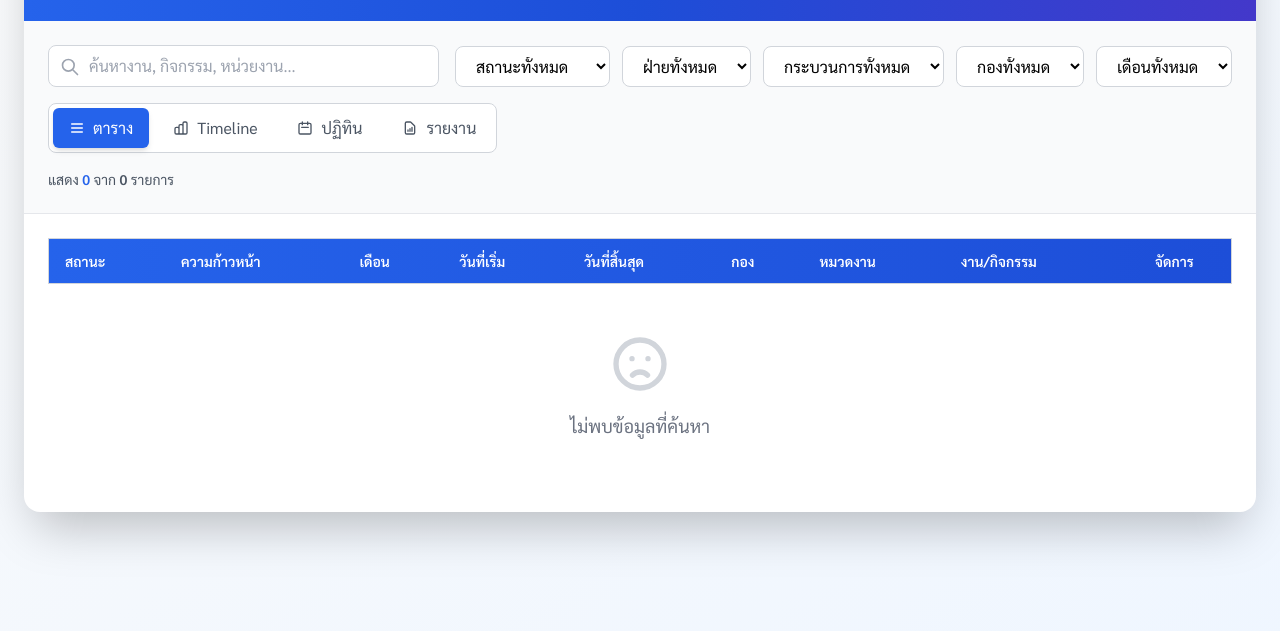
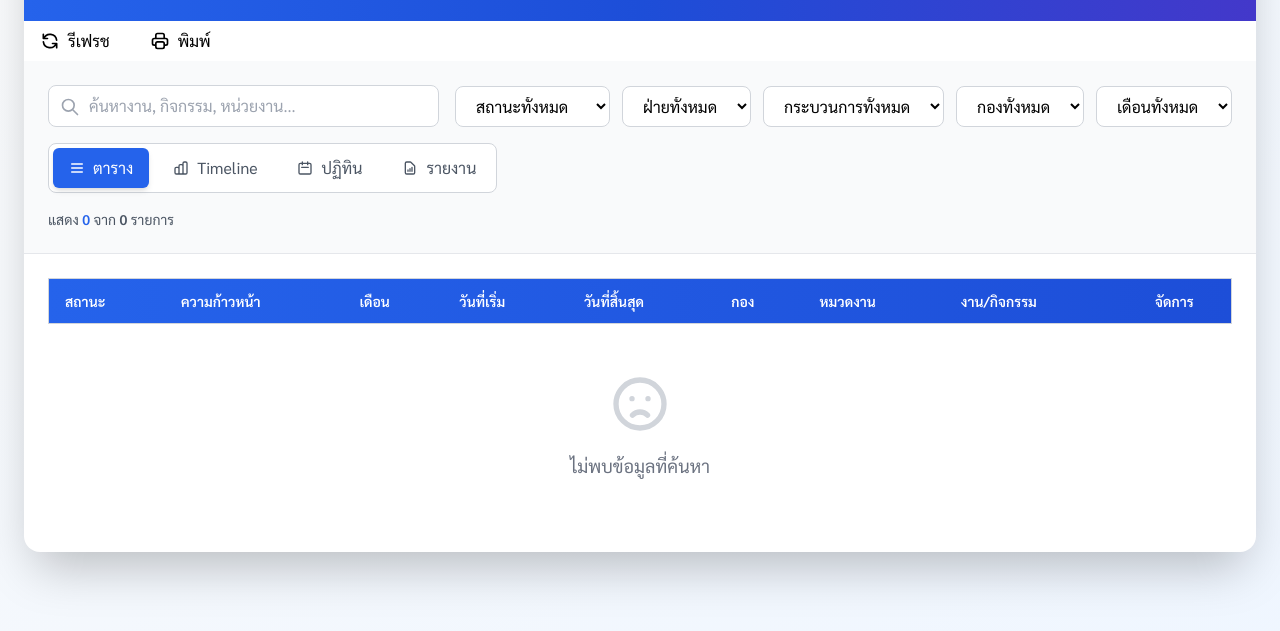
Before and after one commit to ben-mp08/schedule-app, a plain HTML site: page schedule_app_final_version_gg.html in a window 1280 px wide. Shown: the part 119-750 px from the top of the page. Drawn offline with nearby package versions, Linux system fonts and the light colour scheme.

Commit message:
Update schedule_app_final_version_gg.html

```diff
--- a/schedule_app_final_version_gg.html
+++ b/schedule_app_final_version_gg.html
@@ -1439,7 +1439,24 @@
                                 </div>
                             </div>
                         </div>
-
+<div class="flex gap-2 no-print">
+                                    ${GOOGLE_SHEETS_CONFIG.USE_GOOGLE_SHEETS ? `
+                                        <button onclick="manualRefresh()"
+                                            class="px-4 py-2 bg-white bg-opacity-20 hover:bg-opacity-30 rounded-lg transition-all flex items-center gap-2">
+                                            <svg class="w-5 h-5" fill="none" stroke="currentColor" viewBox="0 0 24 24">
+                                                <path stroke-linecap="round" stroke-linejoin="round" stroke-width="2" d="M4 4v5h.582m15.356 2A8.001 8.001 0 004.582 9m0 0H9m11 11v-5h-.581m0 0a8.003 8.003 0 01-15.357-2m15.357 2H15"/>
+                                            </svg>
+                                            รีเฟรช
+                                        </button>
+                                    ` : ''}
+                                    <button onclick="window.print()"
+                                        class="px-4 py-2 bg-white bg-opacity-20 hover:bg-opacity-30 rounded-lg transition-all flex items-center gap-2">
+                                        <svg class="w-5 h-5" fill="none" stroke="currentColor" viewBox="0 0 24 24">
+                                            <path stroke-linecap="round" stroke-linejoin="round" stroke-width="2" d="M17 17h2a2 2 0 002-2v-4a2 2 0 00-2-2H5a2 2 0 00-2 2v4a2 2 0 002 2h2m2 4h6a2 2 0 002-2v-4a2 2 0 00-2-2H9a2 2 0 00-2 2v4a2 2 0 002 2zm8-12V5a2 2 0 00-2-2H9a2 2 0 00-2 2v4h10z"/>
+                                        </svg>
+                                        พิมพ์
+                                    </button>
+                                </div>
                         <!-- Filters -->
                         <div class="p-6 bg-gray-50 border-b no-print">
                             <div class="flex flex-wrap gap-4 items-center mb-4">
```
